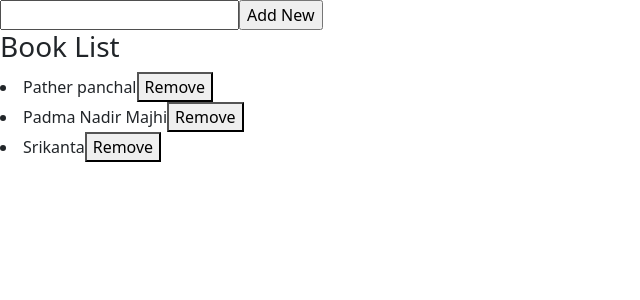
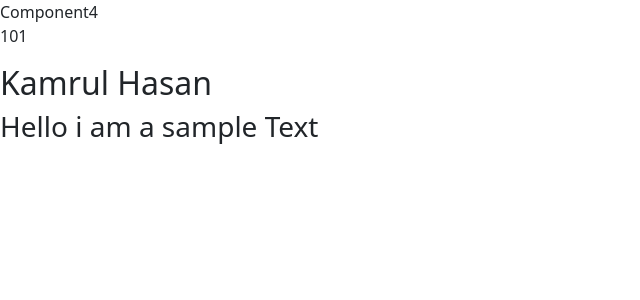
Before and after one commit to kamrul-pu/react-practice, a React (Create React App) app: page / in a window 1280 px wide. Shown: the top 300 px of the page, without its empty margins (0-640 px from the left). Built offline with nearby package versions, Linux system fonts and the light colour scheme.

Commit message:
UseContext Hook

```diff
--- a/src/Components/App.jsx
+++ b/src/Components/App.jsx
@@ -1,11 +1,13 @@
 import React, { Fragment } from 'react';
 // import LifeCycle from './ClassComponent/LifeCycle';
 import UseReducer from './Hooks/UseReducer/UseReducer';
+import Component1 from './Prop_Driling/Component1';
 
 const App = () => {
     return (
         <div>
-            <UseReducer />
+            <Component1 />
+            {/* <UseReducer /> */}
             {/* <>
                 <React.Fragment>
                     <Fragment>
--- /dev/null
+++ b/src/Components/Prop_Driling/Component1.jsx
@@ -0,0 +1,16 @@
+import React, { useState } from 'react'
+import Component2 from './Component2';
+import UserContext from './UserContext';
+
+const Component1 = () => {
+    const [user, setUser] = useState({ id: 101, name: "Kamrul Hasan" });
+    const [text, setText] = useState("Hello i am a sample Text");
+    return (
+        <UserContext.Provider value={{ user, text }}>
+            <Component2 />
+        </UserContext.Provider>
+    )
+}
+
+export default Component1;
+//Component1->Component2->Component3->Component4
--- /dev/null
+++ b/src/Components/Prop_Driling/Component2.jsx
@@ -0,0 +1,12 @@
+import React from 'react'
+import Component3 from './Component3'
+
+const Component2 = (props) => {
+    return (
+        <div>
+            <Component3 />
+        </div>
+    )
+}
+
+export default Component2
--- /dev/null
+++ b/src/Components/Prop_Driling/Component3.jsx
@@ -0,0 +1,12 @@
+import React from 'react'
+import Component4 from './Component4'
+
+const Component3 = (props) => {
+    return (
+        <div>
+            <Component4 />
+        </div>
+    )
+}
+
+export default Component3
--- /dev/null
+++ b/src/Components/Prop_Driling/Component4.jsx
@@ -0,0 +1,17 @@
+import React, { useContext } from 'react';
+import UserContext from './UserContext';
+
+const Component4 = () => {
+    const { user, text } = useContext(UserContext);
+    console.log("User", user);
+    return (
+        <div>
+            Component4
+            <p>{user.id}</p>
+            <h2>{user.name}</h2>
+            <h3>{text}</h3>
+        </div>
+    )
+}
+
+export default Component4
--- /dev/null
+++ b/src/Components/Prop_Driling/UserContext.jsx
@@ -0,0 +1,12 @@
+import React from 'react';
+
+const UserContext = React.createContext();
+//provider, consumer
+
+export default UserContext;
+
+//provider
+//Step1: create COntext
+//step2: wrap childs with context provider
+//step3: state access using useContext hook
+//
```
